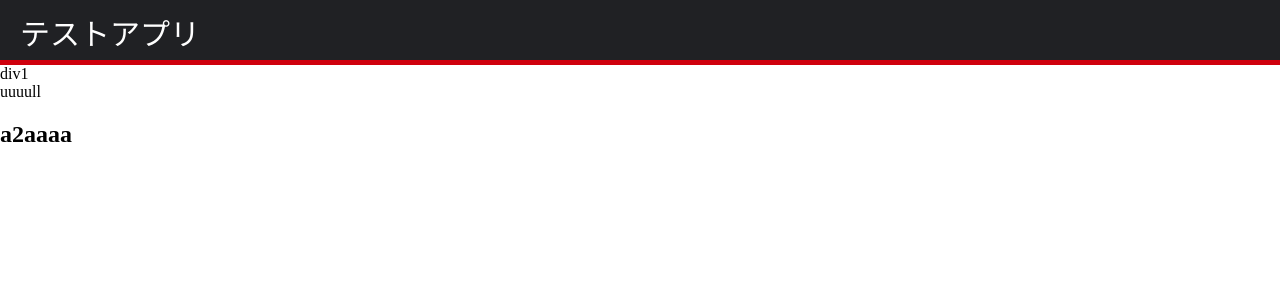
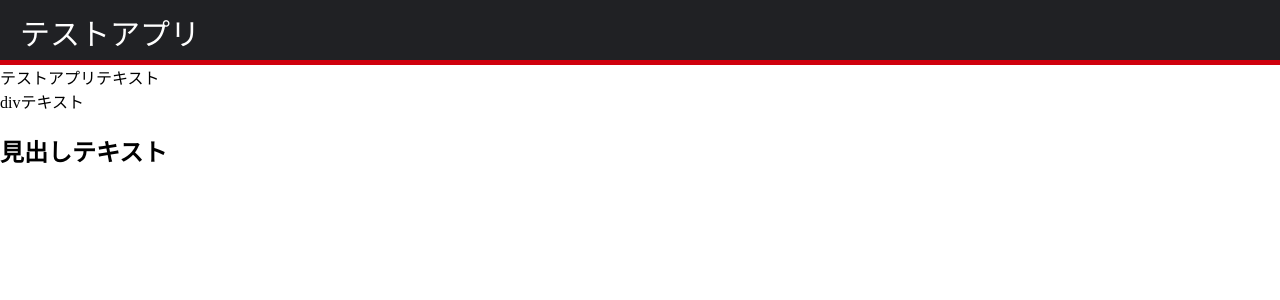
Before and after one commit to su-u/WebApp-template, a React app: page / in a window 1280 px wide. Shown: the top 300 px of the page. Built offline with nearby package versions, Linux system fonts and the light colour scheme.

Commit message:
文章修正

```diff
--- a/front/src/containers/App.tsx
+++ b/front/src/containers/App.tsx
@@ -3,9 +3,9 @@ import React from 'react';
 const App = () => {
   return (
     <>
-      <div data-test="div1">div1</div>
-      <div>uuuull</div>
-      <h2>a2aaaa</h2>
+      <div data-test="div1">テストアプリテキスト</div>
+      <div>divテキスト</div>
+      <h2>見出しテキスト</h2>
     </>
   );
 };
```
Also changed, not shown: 2 other files (tests, documents, lock files or other folders).
